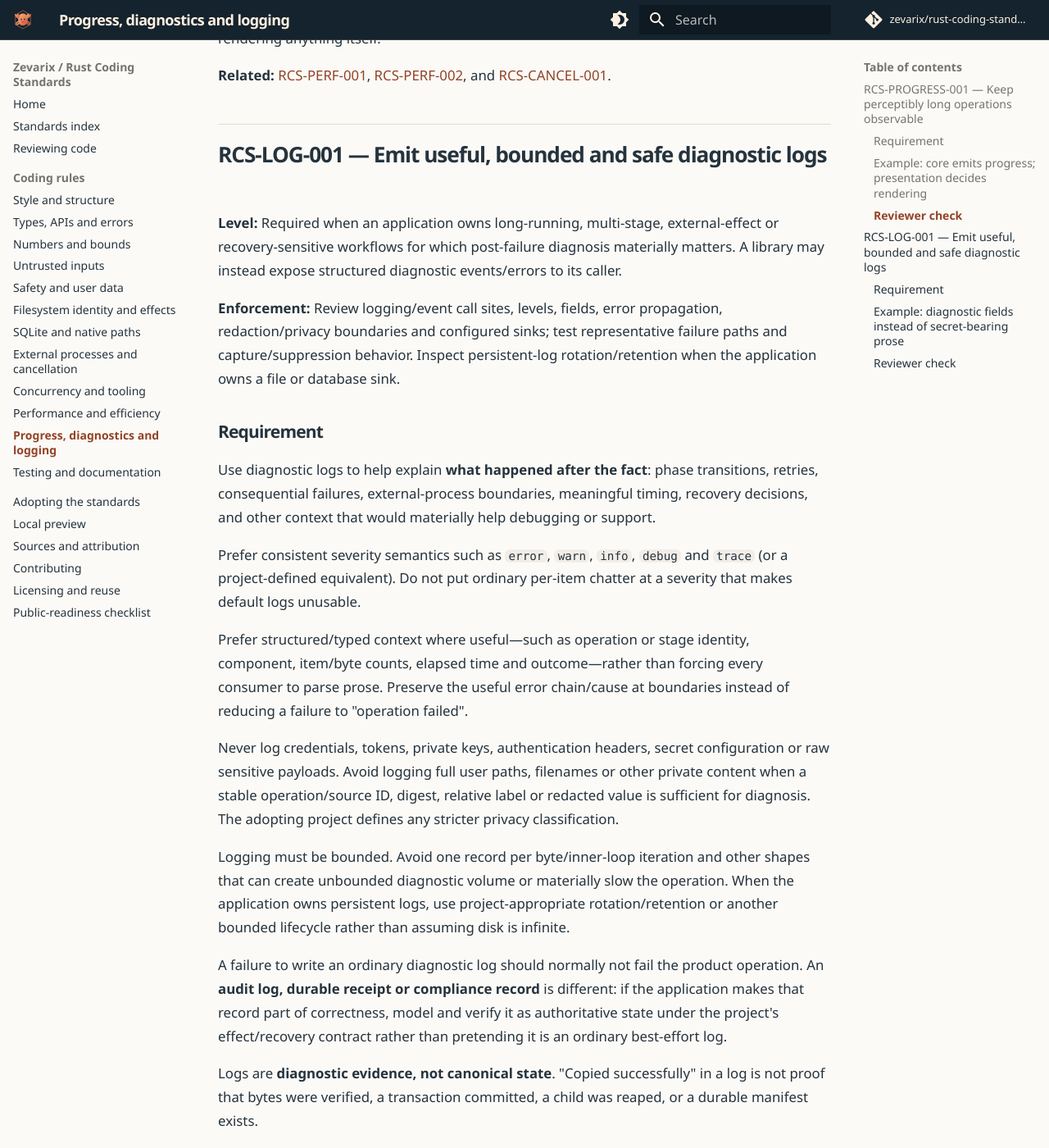
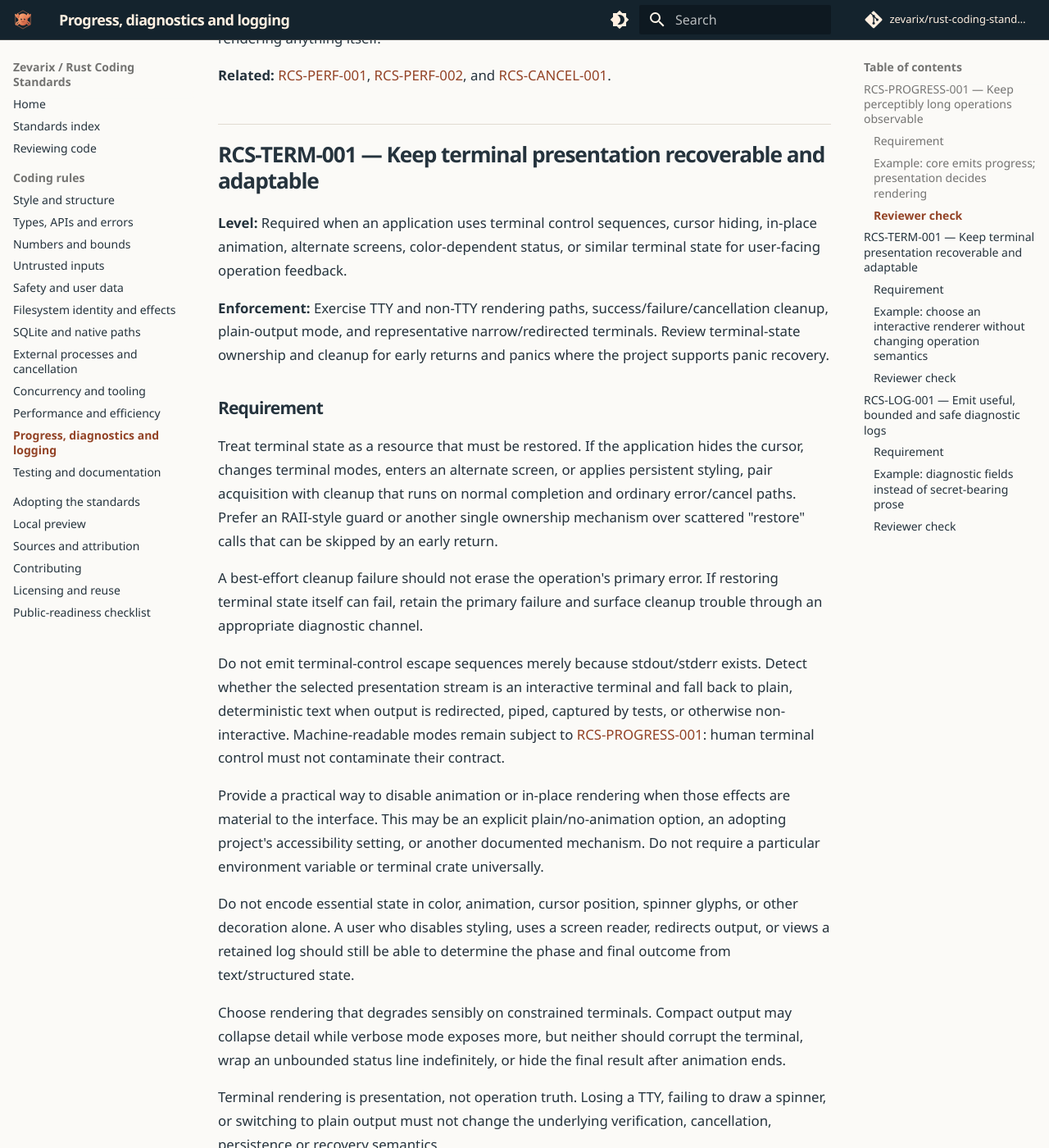
Before and after one commit to zevarix/rust-coding-standards, an MkDocs documentation site: the page built from docs/rules/observability.md, in a window 1280 px wide and 1400 px high, scrolled down 3664 px. Shown: the whole window at 82% size. Built offline with MkDocs 1.6.1 and Material for MkDocs 9.7.7, drawn with Linux system fonts in a browser that asks for light colours; comment, search, counter and statistics services are not loaded; some of the changed text lies outside the part shown.

Commit message:
Add recoverable terminal presentation standard (#18)

````diff
--- a/docs/rules/observability.md
+++ b/docs/rules/observability.md
@@ -144,6 +144,111 @@ caller rather than rendering anything itself.
 [RCS-PERF-002](performance.md#rcs-perf-002--optimize-with-evidence), and
 [RCS-CANCEL-001](processes-and-cancellation.md#rcs-cancel-001--separate-stop-requests-from-durable-effect-truth).
 
+## RCS-TERM-001 — Keep terminal presentation recoverable and adaptable {#rcs-term-001--keep-terminal-presentation-recoverable-and-adaptable}
+
+**Level:** Required when an application uses terminal control sequences, cursor hiding,
+in-place animation, alternate screens, color-dependent status, or similar terminal state
+for user-facing operation feedback.
+
+**Enforcement:** Exercise TTY and non-TTY rendering paths, success/failure/cancellation
+cleanup, plain-output mode, and representative narrow/redirected terminals. Review
+terminal-state ownership and cleanup for early returns and panics where the project
+supports panic recovery.
+
+### Requirement
+
+Treat terminal state as a resource that must be restored. If the application hides the
+cursor, changes terminal modes, enters an alternate screen, or applies persistent styling,
+pair acquisition with cleanup that runs on normal completion and ordinary error/cancel
+paths. Prefer an RAII-style guard or another single ownership mechanism over scattered
+"restore" calls that can be skipped by an early return.
+
+A best-effort cleanup failure should not erase the operation's primary error. If restoring
+terminal state itself can fail, retain the primary failure and surface cleanup trouble
+through an appropriate diagnostic channel.
+
+Do not emit terminal-control escape sequences merely because stdout/stderr exists. Detect
+whether the selected presentation stream is an interactive terminal and fall back to plain,
+deterministic text when output is redirected, piped, captured by tests, or otherwise
+non-interactive. Machine-readable modes remain subject to
+[RCS-PROGRESS-001](#rcs-progress-001--keep-perceptibly-long-operations-observable): human
+terminal control must not contaminate their contract.
+
+Provide a practical way to disable animation or in-place rendering when those effects are
+material to the interface. This may be an explicit plain/no-animation option, an adopting
+project's accessibility setting, or another documented mechanism. Do not require a
+particular environment variable or terminal crate universally.
+
+Do not encode essential state in color, animation, cursor position, spinner glyphs, or
+other decoration alone. A user who disables styling, uses a screen reader, redirects
+output, or views a retained log should still be able to determine the phase and final
+outcome from text/structured state.
+
+Choose rendering that degrades sensibly on constrained terminals. Compact output may
+collapse detail while verbose mode exposes more, but neither should corrupt the terminal,
+wrap an unbounded status line indefinitely, or hide the final result after animation ends.
+
+Terminal rendering is presentation, not operation truth. Losing a TTY, failing to draw a
+spinner, or switching to plain output must not change the underlying verification,
+cancellation, persistence or recovery semantics.
+
+### Example: choose an interactive renderer without changing operation semantics
+
+<!-- rcs-example: test -->
+```rust
+#[derive(Clone, Copy, Debug, Eq, PartialEq)]
+pub enum Presentation {
+    Interactive,
+    Plain,
+}
+
+pub fn presentation(is_terminal: bool, plain_requested: bool) -> Presentation {
+    if is_terminal && !plain_requested {
+        Presentation::Interactive
+    } else {
+        Presentation::Plain
+    }
+}
+
+#[test]
+fn redirected_or_explicit_plain_output_never_uses_terminal_animation() {
+    assert_eq!(presentation(false, false), Presentation::Plain);
+    assert_eq!(presentation(true, true), Presentation::Plain);
+    assert_eq!(presentation(true, false), Presentation::Interactive);
+}
+```
+
+This example models the presentation decision only. Real terminal code should use the
+platform/runtime's actual terminal detection (for example Rust's standard terminal
+detection where appropriate) and should own any terminal-state restoration with a guard
+whose cleanup does not panic.
+
+### Reviewer check
+
+- Identify every terminal state changed by the interactive renderer and the single owner
+  responsible for restoring it.
+- Exercise normal success, recoverable error and cancellation/early-return paths; verify
+  the cursor/mode/style is not left altered.
+- Redirect/capture the selected output stream and verify no spinner, cursor-control or ANSI
+  escape sequence leaks into plain/machine-readable output.
+- Confirm users can obtain a non-animated/plain presentation when animation is materially
+  used.
+- Read output without color/animation and confirm phase, failure and final result remain
+  understandable.
+- Inspect high-frequency redraws for flicker, unnecessary work and unbounded line growth.
+- Confirm terminal-rendering failure cannot fabricate operation failure/success or bypass
+  the application's actual state transitions.
+
+**Exceptions:** An application that emits only ordinary newline-delimited text and never
+owns terminal state does not need terminal cleanup machinery. A full-screen terminal UI
+may have a richer renderer contract, but it still needs deterministic state restoration,
+noninteractive separation where supported, and an accessible way to recover essential
+status without relying solely on decoration.
+
+**Related:** [RCS-PROGRESS-001](#rcs-progress-001--keep-perceptibly-long-operations-observable),
+[RCS-LOG-001](#rcs-log-001--emit-useful-bounded-and-safe-diagnostic-logs), and
+[RCS-CANCEL-001](processes-and-cancellation.md#rcs-cancel-001--separate-stop-requests-from-durable-effect-truth).
+
 ## RCS-LOG-001 — Emit useful, bounded and safe diagnostic logs {#rcs-log-001--emit-useful-bounded-and-safe-diagnostic-logs}
 
 **Level:** Required when an application owns long-running, multi-stage, external-effect or
````
Also changed, not shown: docs/review-guide.md (+1 -1 lines), docs/standards.md (+1 -0 lines).
